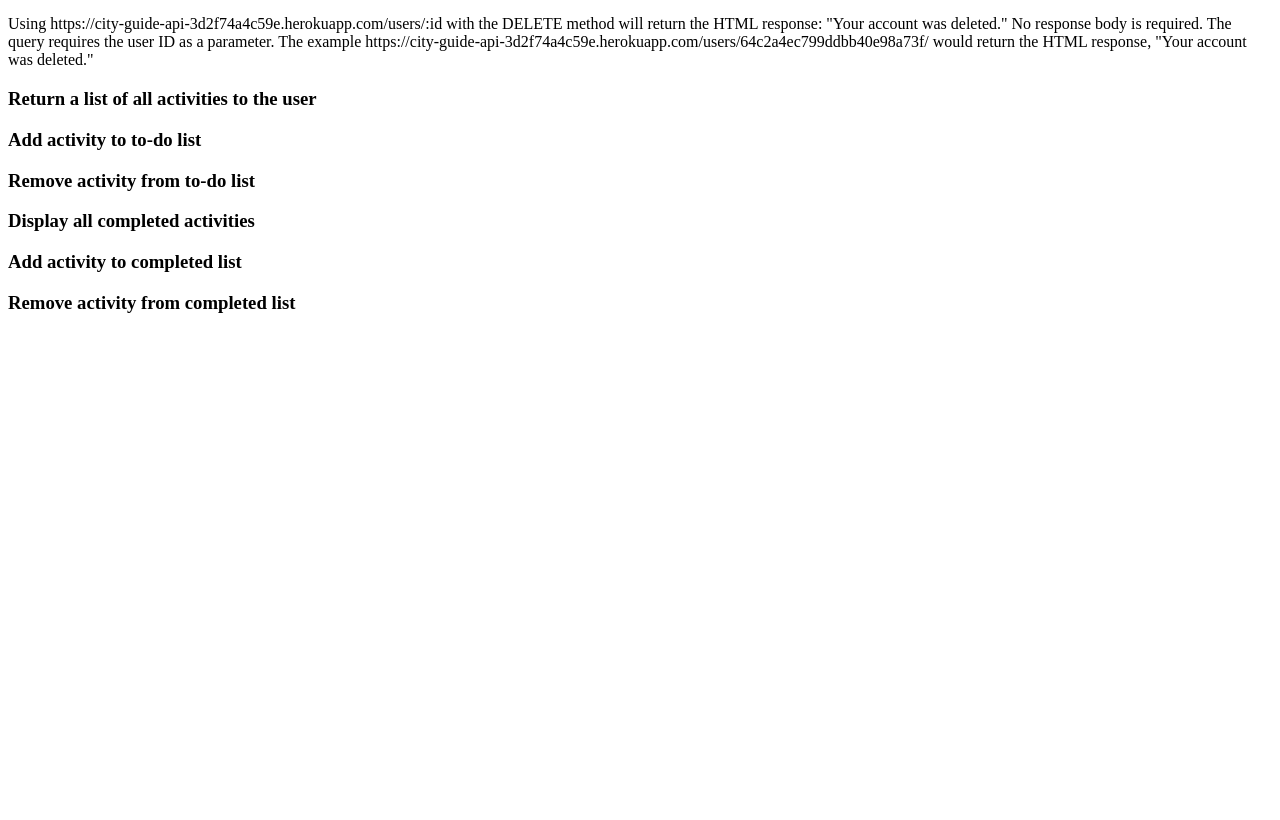
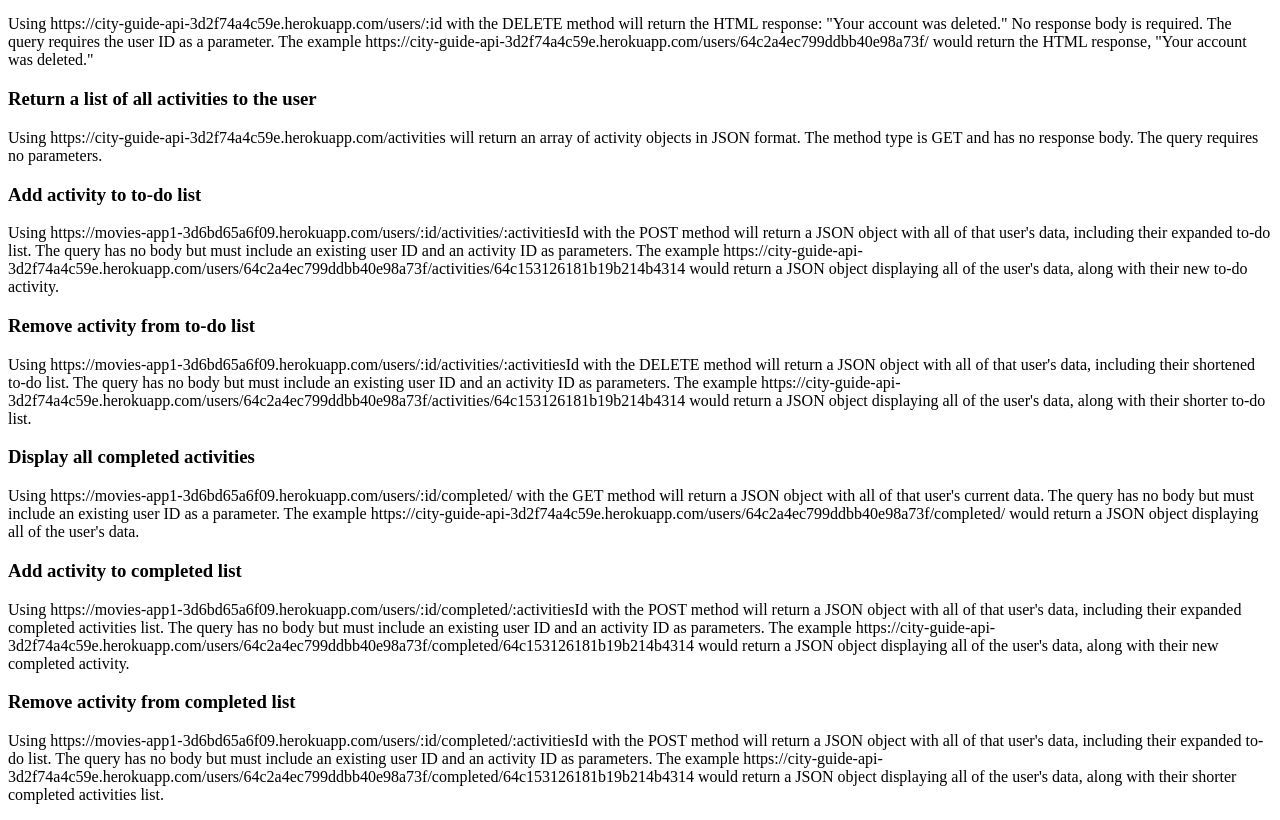
Before and after one commit to kayleebowers/city-guide-api, a website: page public/documentation.html in a window 1280 px wide. Shown: the part 928-1748 px from the top of the page. Before the commit the page ends 1260 px from the top, so only its background shows below. Drawn offline with Linux system fonts and the light colour scheme.

Commit message:
docs: add todo and completed activities instructions

```diff
--- a/public/documentation.html
+++ b/public/documentation.html
@@ -109,13 +109,16 @@
     <h3>Allow existing users to delete their account</h3>
         <p>Using https://city-guide-api-3d2f74a4c59e.herokuapp.com/users/:id with the DELETE method will return the HTML response: "Your account was deleted." No response body is required. The query requires the user ID as a parameter. The example https://city-guide-api-3d2f74a4c59e.herokuapp.com/users/64c2a4ec799ddbb40e98a73f/ would return the HTML response, "Your account was deleted."</p>
     <h3>Return a list of all activities to the user</h3>
+        <p>Using https://city-guide-api-3d2f74a4c59e.herokuapp.com/activities will return an array of activity objects in JSON format. The method type is GET and has no response body. The query requires no parameters.</p>
     <h3>Add activity to to-do list</h3>
+        <p>Using https://movies-app1-3d6bd65a6f09.herokuapp.com/users/:id/activities/:activitiesId with the POST method will return a JSON object with all of that user's data, including their expanded to-do list. The query has no body but must include an existing user ID and an activity ID as parameters. The example https://city-guide-api-3d2f74a4c59e.herokuapp.com/users/64c2a4ec799ddbb40e98a73f/activities/64c153126181b19b214b4314 would return a JSON object displaying all of the user's data, along with their new to-do activity.</p>
     <h3>Remove activity from to-do list</h3>
+        <p>Using https://movies-app1-3d6bd65a6f09.herokuapp.com/users/:id/activities/:activitiesId with the DELETE method will return a JSON object with all of that user's data, including their shortened to-do list. The query has no body but must include an existing user ID and an activity ID as parameters. The example https://city-guide-api-3d2f74a4c59e.herokuapp.com/users/64c2a4ec799ddbb40e98a73f/activities/64c153126181b19b214b4314 would return a JSON object displaying all of the user's data, along with their shorter to-do list.</p>
     <h3>Display all completed activities</h3>
+        <p>Using https://movies-app1-3d6bd65a6f09.herokuapp.com/users/:id/completed/ with the GET method will return a JSON object with all of that user's current data. The query has no body but must include an existing user ID as a parameter. The example https://city-guide-api-3d2f74a4c59e.herokuapp.com/users/64c2a4ec799ddbb40e98a73f/completed/ would return a JSON object displaying all of the user's data.</p>
     <h3>Add activity to completed list</h3>
+        <p>Using https://movies-app1-3d6bd65a6f09.herokuapp.com/users/:id/completed/:activitiesId with the POST method will return a JSON object with all of that user's data, including their expanded completed activities list. The query has no body but must include an existing user ID and an activity ID as parameters. The example https://city-guide-api-3d2f74a4c59e.herokuapp.com/users/64c2a4ec799ddbb40e98a73f/completed/64c153126181b19b214b4314 would return a JSON object displaying all of the user's data, along with their new completed activity.</p>
     <h3>Remove activity from completed list</h3>
-
-
-
+        <p>Using https://movies-app1-3d6bd65a6f09.herokuapp.com/users/:id/completed/:activitiesId with the POST method will return a JSON object with all of that user's data, including their expanded to-do list. The query has no body but must include an existing user ID and an activity ID as parameters. The example https://city-guide-api-3d2f74a4c59e.herokuapp.com/users/64c2a4ec799ddbb40e98a73f/completed/64c153126181b19b214b4314 would return a JSON object displaying all of the user's data, along with their shorter completed activities list.</p>
 </body>
 </html>
```
